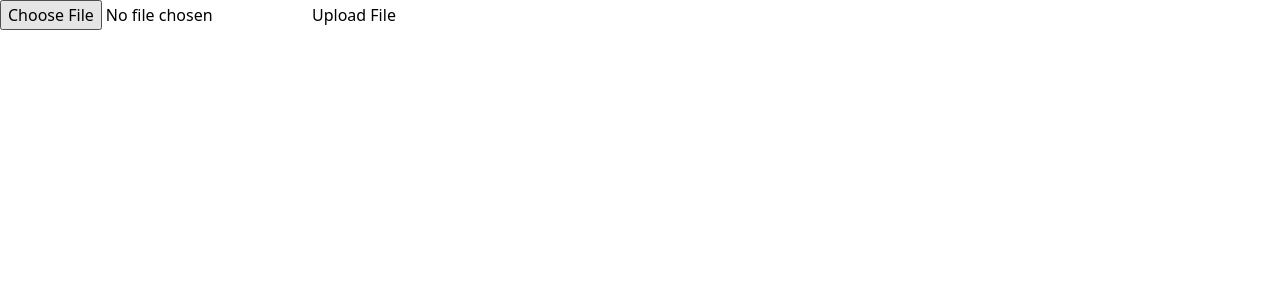
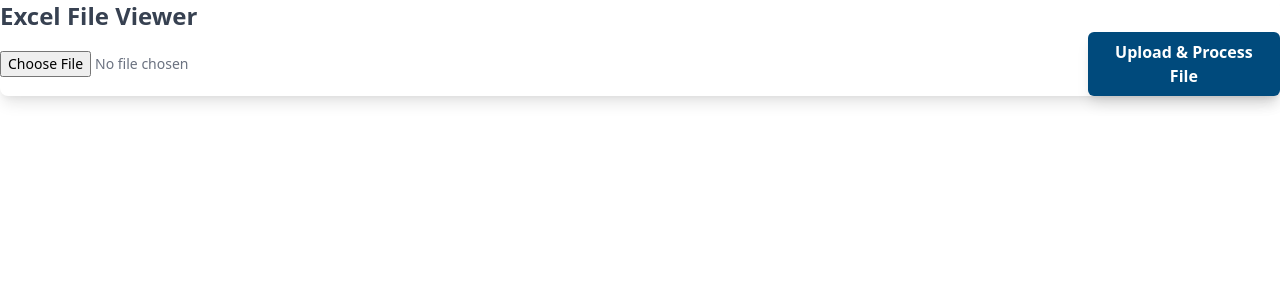
Before and after one commit to rarkrx/course_management, a React (Create React App) app in the folder course_management_frontend/: page / in a window 1280 px wide. Shown: the top 300 px of the page. Built offline with nearby package versions, Linux system fonts and the light colour scheme.

Commit message:
add tailwind css

```diff
--- a/course_management_frontend/package.json
+++ b/course_management_frontend/package.json
@@ -7,8 +7,10 @@
     "@testing-library/react": "^13.4.0",
     "@testing-library/user-event": "^13.5.0",
     "axios": "^1.7.7",
+    "bootstrap": "^4.6.0",
     "cors": "^2.8.5",
     "react": "^18.3.1",
+    "react-bootstrap": "^2.10.5",
     "react-dom": "^18.3.1",
     "react-helmet": "^6.1.0",
     "react-json-to-csv": "^1.2.0",
@@ -40,5 +42,8 @@
       "last 1 firefox version",
       "last 1 safari version"
     ]
+  },
+  "devDependencies": {
+    "tailwindcss": "^3.4.13"
   }
 }
--- a/course_management_frontend/src/views/FileUpload.js
+++ b/course_management_frontend/src/views/FileUpload.js
@@ -37,18 +37,54 @@ const FileUpload = () => {
   };
 
   return (
-    <div>
-      <form onSubmit={handleFileUpload}>
-        <input type="file" onChange={handleFileChange} />
-        <button type="submit">Upload File</button>
-      </form>
-      <p>{message}</p>
-      {/* Display the table if data is available */}
-      {tableData.length > 0 && (
-        <Table columns={columns} data={tableData} completeData={tableData} query="excel_data" />
-      )}
+    <div className="min-h-screen bg-gray-100 p-8">
+      <div className="max-w-4xl mx-auto bg-white shadow-lg rounded-lg p-6">
+        <h1 className="text-2xl font-bold text-gray-700 mb-6">
+          Excel File Viewer
+        </h1>
+
+        {/* File Upload Form */}
+        <form
+          onSubmit={handleFileUpload}
+          className="flex flex-col md:flex-row gap-4 items-center"
+        >
+          <input
+            type="file"
+            className="block w-full md:w-auto text-sm text-gray-500
+              file:mr-4 file:py-2 file:px-4
+              file:rounded-md file:border-0
+              file:text-sm file:font-semibold
+              file:bg-primary-dark file:text-white
+              hover:file:bg-secondary-dark
+            "
+            onChange={handleFileChange}
+          />
+          <button
+            type="submit"
+            className="px-6 py-2 bg-primary-dark text-white font-semibold rounded-md shadow-lg hover:bg-secondary-dark transition"
+          >
+            Upload & Process File
+          </button>
+        </form>
+
+        {/* Message */}
+        <p className={`mt-4 text-lg ${message.includes('successfully') ? 'text-green-600' : 'text-red-600'}`}>
+          {message}
+        </p>
+
+        {/* Table Display */}
+        {tableData.length > 0 && (
+          <div className="mt-8">
+            <Table
+              columns={columns}
+              data={tableData}
+              completeData={tableData}
+              query="excel_data"
+            />
+          </div>
+        )}
+      </div>
     </div>
   );
 };
-
 export default FileUpload;
```
Also changed, not shown: course_management_frontend/tailwind.config.js (added, +10 -0 lines), 1 other file (tests, documents, lock files or other folders).
